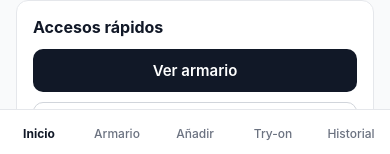
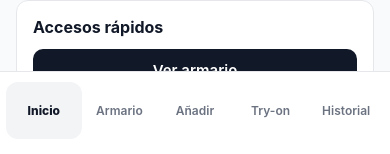
Before and after one commit to diegoHeras08/armario-ia, a React Native app: screen / in a window 390 px wide. Shown: the part 687-841 px from the top of the page. Built offline with nearby package versions, Linux system fonts and the light colour scheme; no server answers; the database is empty.

Commit message:
mejoras interfaz 2 - ampliacion de mg historial - uso de botones navegacion - mejoras dinamicas

```diff
--- a/App.tsx
+++ b/App.tsx
@@ -1,12 +1,16 @@
 import React, { useEffect, useMemo, useState } from 'react';
 import {
+  Platform,
   Pressable,
-  SafeAreaView,
   StatusBar,
   StyleSheet,
   Text,
   View,
 } from 'react-native';
+import {
+  SafeAreaProvider,
+  useSafeAreaInsets,
+} from 'react-native-safe-area-context';
 
 import { DashboardPantalla } from './src/pantallas/dashboardPantalla';
 import { ArmarioPantalla } from './src/pantallas/armarioPantalla';
@@ -25,7 +29,6 @@ import { obtenerEstadoSupabase } from './src/servicios/supabaseEstadoServicio';
 import { obtenerPrendasDesdeSupabase } from './src/servicios/prendaServicio';
 import { obtenerHistorialTryOnDesdeSupabase } from './src/servicios/tryOnServicio';
 
-// Etiquetas legibles para la barra inferior de navegacion local.
 const ETIQUETAS_NAVEGACION: Record<NombrePantalla, string> = {
   dashboard: 'Inicio',
   armario: 'Armario',
@@ -43,18 +46,25 @@ const PANTALLAS_NAVEGABLES: NombrePantalla[] = [
 ];
 
 export default function App() {
+  return (
+    <SafeAreaProvider>
+      <AplicacionContenido />
+    </SafeAreaProvider>
+  );
+}
+
+function AplicacionContenido() {
+  const insets = useSafeAreaInsets();
+
   const [pantallaActual, setPantallaActual] =
     useState<NombrePantalla>('dashboard');
 
-  // Empieza con datos mock para que la app no quede vacia si Supabase falla.
   const [prendas, setPrendas] = useState<Prenda[]>(PRENDAS_MOCK);
-
-  // Empieza con historial mock como respaldo temporal.
   const [historial, setHistorial] =
     useState<ResultadoTryOn[]>(HISTORIAL_MOCK);
 
-  const [cargandoPrendas, setCargandoPrendas] = useState<boolean>(true);
-  const [cargandoHistorial, setCargandoHistorial] = useState<boolean>(true);
+  const [cargandoPrendas, setCargandoPrendas] = useState(true);
+  const [cargandoHistorial, setCargandoHistorial] = useState(true);
 
   const [errorCargaPrendas, setErrorCargaPrendas] = useState<string | null>(
     null
@@ -65,8 +75,18 @@ export default function App() {
   );
 
   const estadoSupabase = useMemo(() => obtenerEstadoSupabase(), []);
+  const cargandoDatosIniciales = cargandoPrendas || cargandoHistorial;
 
-  const cargandoDatosIniciales = cargandoPrendas || cargandoHistorial;
+  const paddingSuperiorSeguro =
+    Platform.OS === 'android'
+      ? Math.max(insets.top, StatusBar.currentHeight ?? 0)
+      : insets.top;
+
+  // Margen inferior reforzado para Android con barra de navegación de 3 botones.
+  // En algunos dispositivos insets.bottom devuelve 0 aunque la barra del sistema
+  // esté encima de la app.
+  const paddingInferiorBarra =
+    Platform.OS === 'android' ? Math.max(insets.bottom, 72) : Math.max(insets.bottom, 18);
 
   useEffect(() => {
     let componenteActivo = true;
@@ -234,15 +254,13 @@ export default function App() {
   }
 
   return (
-    <SafeAreaView style={estilos.contenedor}>
+    <View style={[estilos.contenedor, { paddingTop: paddingSuperiorSeguro }]}>
       <StatusBar barStyle="dark-content" />
 
       <View style={estilos.contenido}>
         {cargandoDatosIniciales && (
           <View style={estilos.avisoCarga}>
-            <Text style={estilos.textoAvisoCarga}>
-              Sincronizando datos...
-            </Text>
+            <Text style={estilos.textoAvisoCarga}>Sincronizando datos...</Text>
           </View>
         )}
 
@@ -266,7 +284,15 @@ export default function App() {
         {renderizarPantalla()}
       </View>
 
-      <View style={estilos.barraNavegacion}>
+      <View
+        style={[
+          estilos.barraNavegacion,
+          {
+            paddingBottom: paddingInferiorBarra,
+            minHeight: 68 + paddingInferiorBarra,
+          },
+        ]}
+      >
         {PANTALLAS_NAVEGABLES.map((pantalla) => {
           const activo = pantallaActual === pantalla;
 
@@ -274,7 +300,11 @@ export default function App() {
             <Pressable
               key={pantalla}
               onPress={() => navegarA(pantalla)}
-              style={estilos.botonNavegacion}
+              hitSlop={10}
+              style={[
+                estilos.botonNavegacion,
+                activo && estilos.botonNavegacionActivo,
+              ]}
             >
               <Text
                 style={[
@@ -288,7 +318,7 @@ export default function App() {
           );
         })}
       </View>
-    </SafeAreaView>
+    </View>
   );
 }
 
@@ -305,22 +335,29 @@ const estilos = StyleSheet.create({
     backgroundColor: '#ffffff',
     borderTopWidth: 1,
     borderTopColor: '#e5e7eb',
-    paddingVertical: 8,
+    paddingTop: 10,
+    paddingHorizontal: 6,
   },
   botonNavegacion: {
     flex: 1,
-    paddingVertical: 8,
+    minHeight: 50,
+    paddingVertical: 10,
+    paddingHorizontal: 2,
     alignItems: 'center',
     justifyContent: 'center',
+    borderRadius: 12,
+  },
+  botonNavegacionActivo: {
+    backgroundColor: '#f3f4f6',
   },
   textoNavegacion: {
     fontSize: 12,
     color: '#6b7280',
-    fontWeight: '500',
+    fontWeight: '600',
   },
   textoNavegacionActivo: {
     color: '#111827',
-    fontWeight: '700',
+    fontWeight: '800',
   },
   avisoCarga: {
     backgroundColor: '#f8fafc',
--- a/src/pantallas/historialPantalla.tsx
+++ b/src/pantallas/historialPantalla.tsx
@@ -1,5 +1,15 @@
-import React from 'react';
-import { Image, ScrollView, StyleSheet, Text, View } from 'react-native';
+import React, { useState } from 'react';
+import {
+  Image,
+  Modal,
+  Pressable,
+  ScrollView,
+  StyleSheet,
+  Text,
+  View,
+} from 'react-native';
+import { useSafeAreaInsets } from 'react-native-safe-area-context';
+
 import { BotonPrincipal } from '../componentes/BotonPrincipal';
 import { EncabezadoPantalla } from '../componentes/EncabezadoPantalla';
 import { Tarjeta } from '../componentes/Tarjeta';
@@ -15,21 +25,32 @@ export function HistorialPantalla({
   resultados,
   navegarA,
 }: PropiedadesHistorial) {
+  const insets = useSafeAreaInsets();
+
+  const [resultadoSeleccionado, setResultadoSeleccionado] =
+    useState<ResultadoTryOn | null>(null);
+
+  function cerrarVisor() {
+    setResultadoSeleccionado(null);
+  }
+
   return (
+    <>
       <ScrollView contentContainerStyle={estilos.contenedor}>
         <EncabezadoPantalla
           titulo="Historial"
           subtitulo={`${resultados.length} ${
-          resultados.length === 1 ? 'resultado guardado' : 'resultados guardados'
+            resultados.length === 1
+              ? 'resultado guardado'
+              : 'resultados guardados'
           }`}
         />
 
         <Tarjeta>
           <Text style={estilos.tituloTarjeta}>Resumen del historial</Text>
           <Text style={estilos.texto}>
-          Aquí se guardan las simulaciones try-on generadas. Actualmente los
-          resultados son provisionales, pero esta pantalla ya queda preparada
-          para mostrar imágenes generadas por IA real.
+            Aquí se guardan las simulaciones try-on generadas. Toca cualquier
+            resultado para abrir una vista completa de la imagen.
           </Text>
 
           <View style={estilos.resumenFila}>
@@ -53,9 +74,9 @@ export function HistorialPantalla({
           <Tarjeta>
             <Text style={estilos.tituloVacio}>Sin resultados todavía</Text>
             <Text style={estilos.texto}>
-            Todavía no hay simulaciones guardadas. Crea una simulación
-            provisional desde Try-on para validar el flujo de imagen base,
-            prenda seleccionada e historial.
+              Todavía no hay simulaciones guardadas. Crea una simulación desde
+              Try-on para validar el flujo de imagen base, prenda seleccionada e
+              historial.
             </Text>
 
             <View style={estilos.separador} />
@@ -75,7 +96,11 @@ export function HistorialPantalla({
           </Tarjeta>
         ) : (
           resultados.map((resultado) => (
-          <Tarjeta key={resultado.id}>
+            <Pressable
+              key={resultado.id}
+              onPress={() => setResultadoSeleccionado(resultado)}
+            >
+              <Tarjeta>
                 <View style={estilos.encabezadoResultado}>
                   <View style={estilos.bloqueTituloResultado}>
                     <Text style={estilos.tituloResultado} numberOfLines={2}>
@@ -86,8 +111,10 @@ export function HistorialPantalla({
                     </Text>
                   </View>
 
-              <View style={estilos.etiquetaMock}>
-                <Text style={estilos.textoEtiquetaMock}>Mock</Text>
+                  <View style={estilos.etiquetaResultado}>
+                    <Text style={estilos.textoEtiquetaResultado}>
+                      Guardado
+                    </Text>
                   </View>
                 </View>
 
@@ -95,7 +122,7 @@ export function HistorialPantalla({
                   <Image
                     source={{ uri: resultado.resultadoImagenUrl }}
                     style={estilos.imagenResultado}
-                resizeMode="cover"
+                    resizeMode="contain"
                   />
                 ) : (
                   <View style={estilos.placeholderImagen}>
@@ -111,20 +138,78 @@ export function HistorialPantalla({
                   </Text>
 
                   <Text style={estilos.detalle}>
-                Estado: resultado provisional guardado en Supabase.
+                    Estado: resultado guardado en Supabase.
                   </Text>
                 </View>
 
-            <View style={estilos.avisoMock}>
-              <Text style={estilos.textoAvisoMock}>
-                Este resultado usa todavía el flujo mock. En la integración IA
-                real aquí se mostrará la imagen generada final.
+                <View style={estilos.avisoResultado}>
+                  <Text style={estilos.textoAvisoResultado}>
+                    Toca este resultado para verlo a pantalla completa.
                   </Text>
                 </View>
               </Tarjeta>
+            </Pressable>
           ))
         )}
       </ScrollView>
+
+      <Modal
+        visible={Boolean(resultadoSeleccionado)}
+        animationType="fade"
+        transparent={false}
+        onRequestClose={cerrarVisor}
+      >
+        <View
+          style={[
+            estilos.modalContenedor,
+            {
+              paddingTop: Math.max(insets.top, 16),
+              paddingBottom: Math.max(insets.bottom, 24),
+            },
+          ]}
+        >
+          <View style={estilos.modalCabecera}>
+            <View style={estilos.modalTituloBloque}>
+              <Text style={estilos.modalTitulo} numberOfLines={1}>
+                {resultadoSeleccionado?.prendaNombre ?? 'Resultado'}
+              </Text>
+
+              <Text style={estilos.modalSubtitulo} numberOfLines={1}>
+                {resultadoSeleccionado
+                  ? formatearFecha(resultadoSeleccionado.fechaCreacion)
+                  : ''}
+              </Text>
+            </View>
+
+            <Pressable onPress={cerrarVisor} style={estilos.botonCerrar}>
+              <Text style={estilos.textoBotonCerrar}>Cerrar</Text>
+            </Pressable>
+          </View>
+
+          <View style={estilos.modalImagenZona}>
+            {resultadoSeleccionado?.resultadoImagenUrl ? (
+              <Image
+                source={{ uri: resultadoSeleccionado.resultadoImagenUrl }}
+                style={estilos.modalImagen}
+                resizeMode="contain"
+              />
+            ) : (
+              <View style={estilos.modalPlaceholder}>
+                <Text style={estilos.modalTextoPlaceholder}>
+                  Sin imagen disponible
+                </Text>
+              </View>
+            )}
+          </View>
+
+          <View style={estilos.modalPie}>
+            <Text style={estilos.modalDetalle} numberOfLines={1}>
+              ID sesión: {resultadoSeleccionado?.sesionId ?? '-'}
+            </Text>
+          </View>
+        </View>
+      </Modal>
+    </>
   );
 }
 
@@ -141,7 +226,7 @@ function formatearFecha(fechaIso: string): string {
 const estilos = StyleSheet.create({
   contenedor: {
     padding: 16,
-    paddingBottom: 32,
+    paddingBottom: 40,
   },
   tituloTarjeta: {
     fontSize: 16,
@@ -205,17 +290,17 @@ const estilos = StyleSheet.create({
     color: '#6b7280',
     marginTop: 3,
   },
-  etiquetaMock: {
-    backgroundColor: '#fffbeb',
+  etiquetaResultado: {
+    backgroundColor: '#ecfdf5',
     borderWidth: 1,
-    borderColor: '#fde68a',
+    borderColor: '#a7f3d0',
     paddingHorizontal: 10,
     paddingVertical: 5,
     borderRadius: 999,
   },
-  textoEtiquetaMock: {
+  textoEtiquetaResultado: {
     fontSize: 12,
-    color: '#92400e',
+    color: '#047857',
     fontWeight: '700',
   },
   imagenResultado: {
@@ -256,7 +341,7 @@ const estilos = StyleSheet.create({
     lineHeight: 18,
     marginTop: 2,
   },
-  avisoMock: {
+  avisoResultado: {
     marginTop: 12,
     padding: 10,
     borderRadius: 10,
@@ -264,7 +349,7 @@ const estilos = StyleSheet.create({
     borderWidth: 1,
     borderColor: '#e5e7eb',
   },
-  textoAvisoMock: {
+  textoAvisoResultado: {
     fontSize: 13,
     color: '#6b7280',
     lineHeight: 18,
@@ -272,4 +357,67 @@ const estilos = StyleSheet.create({
   separador: {
     height: 10,
   },
+  modalContenedor: {
+    flex: 1,
+    backgroundColor: '#030712',
+    paddingHorizontal: 12,
+  },
+  modalCabecera: {
+    flexDirection: 'row',
+    alignItems: 'center',
+    marginBottom: 10,
+  },
+  modalTituloBloque: {
+    flex: 1,
+    marginRight: 10,
+  },
+  modalTitulo: {
+    color: '#ffffff',
+    fontSize: 16,
+    fontWeight: '800',
+  },
+  modalSubtitulo: {
+    color: '#9ca3af',
+    fontSize: 12,
+    marginTop: 2,
+  },
+  botonCerrar: {
+    backgroundColor: '#ffffff',
+    paddingHorizontal: 14,
+    paddingVertical: 9,
+    borderRadius: 999,
+  },
+  textoBotonCerrar: {
+    color: '#111827',
+    fontSize: 13,
+    fontWeight: '800',
+  },
+  modalImagenZona: {
+    flex: 1,
+    borderRadius: 14,
+    overflow: 'hidden',
+    backgroundColor: '#111827',
+    alignItems: 'center',
+    justifyContent: 'center',
+  },
+  modalImagen: {
+    width: '100%',
+    height: '100%',
+  },
+  modalPlaceholder: {
+    alignItems: 'center',
+    justifyContent: 'center',
+  },
+  modalTextoPlaceholder: {
+    color: '#e5e7eb',
+    fontSize: 14,
+    fontWeight: '600',
+  },
+  modalPie: {
+    paddingTop: 10,
+  },
+  modalDetalle: {
+    color: '#9ca3af',
+    fontSize: 12,
+  },
 });
```
Lines whose indentation alone changed are shown as unchanged.
